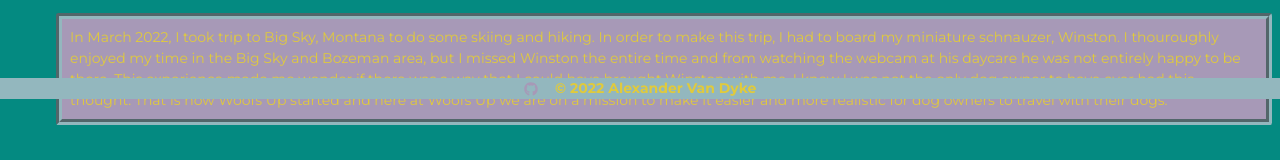
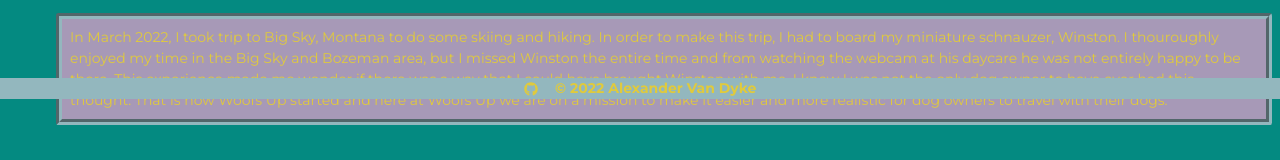
Before and after one commit to AlexandertheGreat491/Woofs_Up, a React (Create React App) app: page / in a window 1280 px wide. Shown: the part 701-861 px from the top of the page. Built offline with nearby package versions, Linux system fonts and the light colour scheme.

Commit message:
changed GitHub icon color

```diff
--- a/src/index.css
+++ b/src/index.css
@@ -310,6 +310,6 @@ footer {
 }
 /*GitHub link styling */
 footer a {
-  color: var(--quarternary);
+  color: var(--tertiary);
   padding: 0.625em;
 }
```
